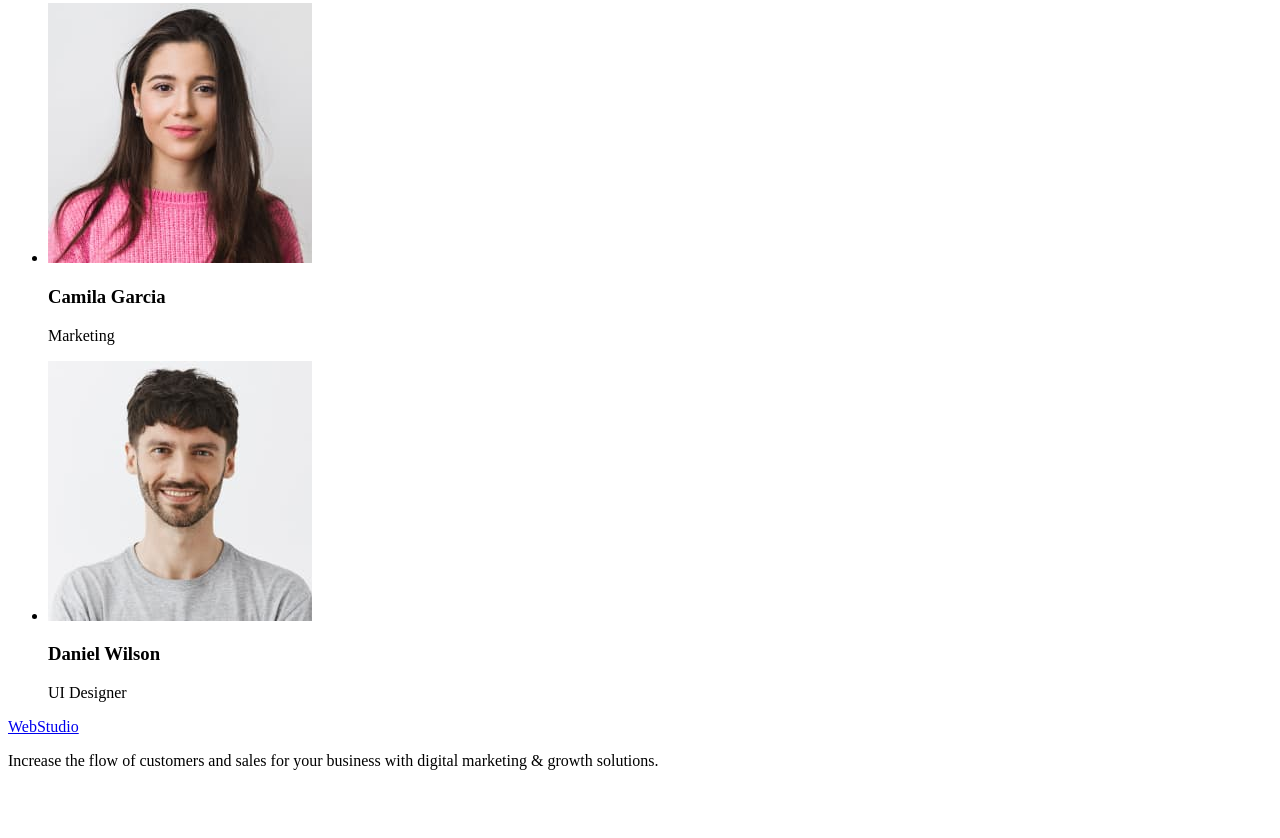
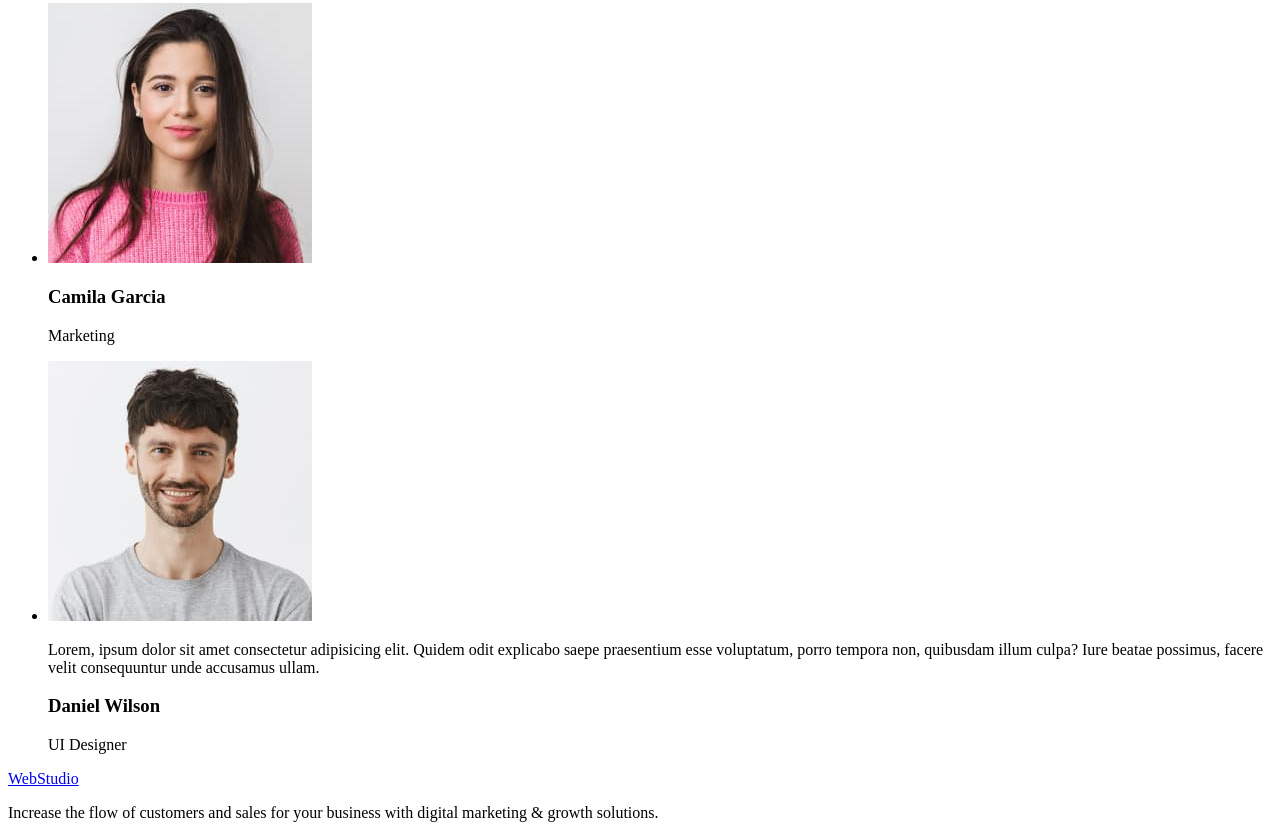
Before and after one commit to Ivanor1505/goit-markup-hw-01, a plain HTML site: page index.html in a window 1280 px wide. Shown: the part 2351-3189 px from the top of the page. Before the commit the page ends 3137 px from the top, so only its background shows below. Drawn offline with Linux system fonts and the light colour scheme.

Commit message:
Тест

```diff
--- a/index.html
+++ b/index.html
@@ -137,6 +137,12 @@
               width="264"
               height="260"
             />
+            <p>
+              Lorem, ipsum dolor sit amet consectetur adipisicing elit. Quidem
+              odit explicabo saepe praesentium esse voluptatum, porro tempora
+              non, quibusdam illum culpa? Iure beatae possimus, facere velit
+              consequuntur unde accusamus ullam.
+            </p>
             <h3>Daniel Wilson</h3>
             <p>UI Designer</p>
           </li>
```
